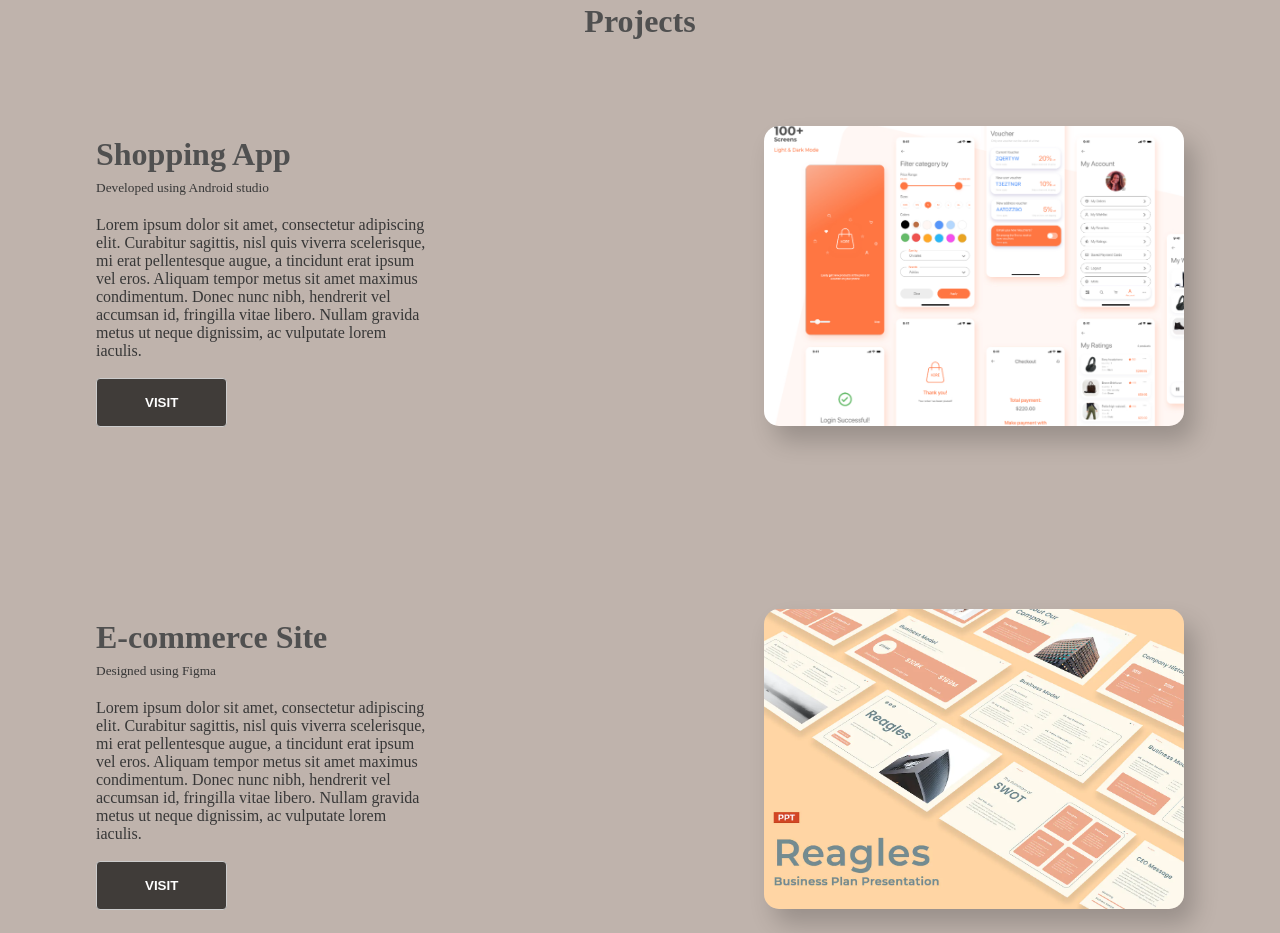
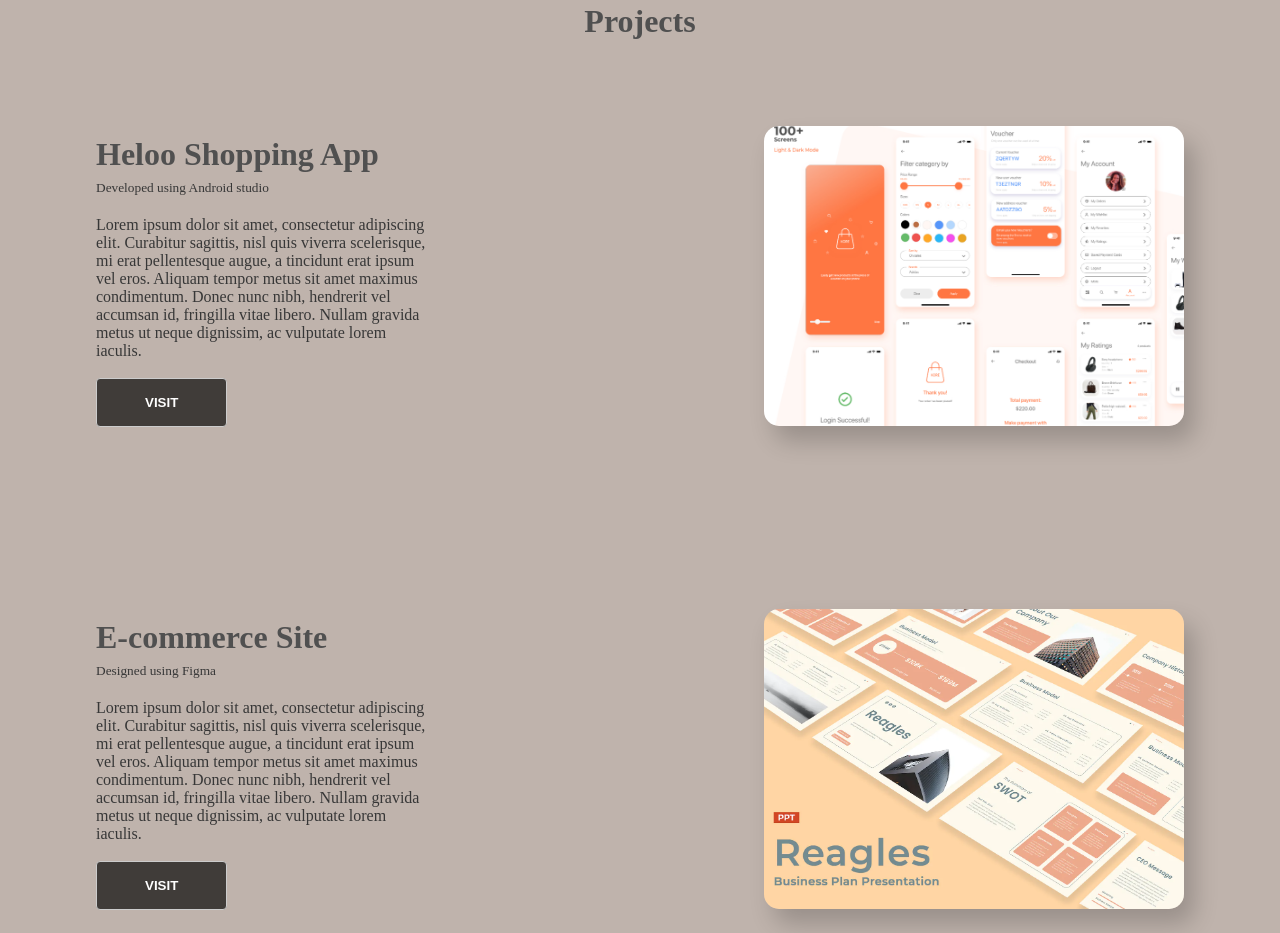
Before and after one commit to Nell30/AS3, a plain HTML site: page index.html in a window 1280 px wide. Shown: the part 1493-2426 px from the top of the page. Drawn offline with nearby package versions, Linux system fonts and the light colour scheme; a script that the page names is missing.

Commit message:
post install

```diff
--- a/index.html
+++ b/index.html
@@ -99,7 +99,7 @@
     <div class="projects-wrapper">
         <div class="first-project">
             <div class="first-proj-text">
-                <h2 class="project-heading-txt">Shopping App</h2>
+                <h2 class="project-heading-txt">Heloo Shopping App</h2>
                 <small style="color: #373737;">Developed using Android studio</small>
                 <p>Lorem ipsum dolor sit amet, consectetur adipiscing elit. Curabitur sagittis, nisl quis viverra scelerisque, mi erat pellentesque augue, a tincidunt erat ipsum vel eros.
                     Aliquam tempor metus sit amet maximus condimentum. Donec nunc nibh, hendrerit vel accumsan id, fringilla vitae libero. Nullam gravida metus ut neque dignissim, ac vulputate lorem iaculis. </p>
```
